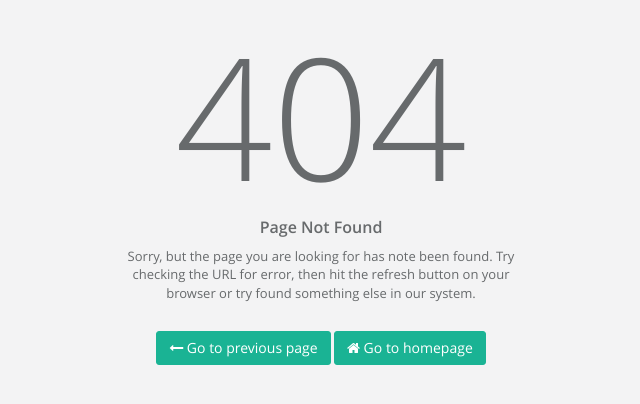
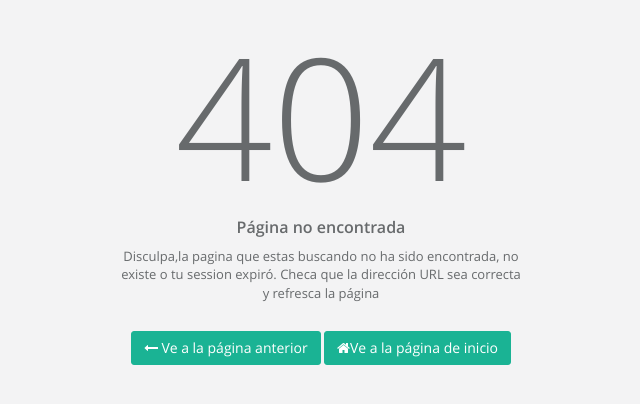
Before and after one commit to HugoMitre/IAPS-mx, a Django app: template iapsmx/templates/404.html in a window 1280 px wide. Shown: the part 148-552 px from the top of the page, without its empty margins (319-959 px from the left). Run offline with Django 3.2, Linux system fonts and the light colour scheme; the template is opened without the code that fills it, so the values that code supplies are empty; parts of the project's set-up code (start-up, migrations or seed data) failed here and were passed over; some libraries are stand-ins or nearby versions.

Commit message:
cambios paginas 404 y 500 y el zooom del base

```diff
--- a/iapsmx/encuestas/templates/encuestas/discreta/form.html
+++ b/iapsmx/encuestas/templates/encuestas/discreta/form.html
@@ -43,7 +43,7 @@
 
                 </div>
                 </div>
-                <br><br><br>
+                <br><br><br><br><br><br>
 
             {% endfor %}
 
--- a/iapsmx/iapsmx/settings.py
+++ b/iapsmx/iapsmx/settings.py
@@ -21,7 +21,7 @@ BASE_DIR = os.path.dirname(os.path.dirname(__file__))
 SECRET_KEY = '6j3^e5w9$&wdmr#7nic9fc))j)+-(e^ookvw6pp@wt8v@ir#92'
 
 # SECURITY WARNING: don't run with debug turned on in production!
-DEBUG = TEMPLATE_DEBUG = False
+DEBUG = TEMPLATE_DEBUG = True
 
 ALLOWED_HOSTS = ['127.0.0.1', 'localhost']
 
--- a/iapsmx/templates/404.html
+++ b/iapsmx/templates/404.html
@@ -24,16 +24,17 @@
 
     <div class="middle-box text-center animated fadeInDown">
         <h1>404</h1>
-        <h3 class="font-bold">Page Not Found</h3>
+        <h3 class="font-bold">Página no encontrada</h3>
 
         <div class="error-desc">
-            <p>Sorry, but the page you are looking for has note been found. Try checking the URL for error,
-                then hit the refresh button on your browser or try found something else in our system.</p>
+
+            <p>Disculpa,la pagina que estas buscando no ha sido encontrada, no existe o tu session expiró.
+                Checa que la dirección URL sea correcta y refresca la página</p>
             <br/>
-            <a class="btn btn-primary" href="{{ request.META.HTTP_REFERER }}"><i class="fa fa-long-arrow-left"></i> Go to previous page</a>
+            <a class="btn btn-primary" href="{{ request.META.HTTP_REFERER }}"><i class="fa fa-long-arrow-left"></i> Ve a la página anterior</a>
 
 
-            <a class="btn btn-primary" href="{% url "personas.views.home" %}"><i class="fa fa-home"></i> Go to homepage</a>
+            <a class="btn btn-primary" href="{% url "personas.views.home" %}"><i class="fa fa-home"></i>Ve a la página de inicio</a>
 
         </div>
     </div>
--- a/iapsmx/templates/500.html
+++ b/iapsmx/templates/500.html
@@ -31,8 +31,11 @@
         <div class="error-desc">
             <p>The server encountered something unexpected that didn't allow it to complete the request. We apologize.<br/>
             You can go back to main page: </p> <br/>
+
+            <p>El servidor encontró algo inesperado que no permitió completar la solicitud. Una disculpa.<br/>
+            Puedes regresar a la pagina principal: </p> <br/>
         <a class="btn btn-primary" href="{{ request.META.HTTP_REFERER }}"><i class="fa fa-long-arrow-left"></i> Go to previous page</a>
-
+        <a class="btn btn-primary" href="{% url "personas.views.home" %}"><i class="fa fa-home"></i>Ve a la página de inicio</a>
         </div>
     </div>
 
--- a/iapsmx/templates/base.html
+++ b/iapsmx/templates/base.html
@@ -31,7 +31,7 @@
 
 </head>
 
-<body onload="iniciarPresentacion()">
+<body onLoad="Zoom.attach()">
 
     <div id="wrapper">
 
--- a/iapsmx/templates/base2.html
+++ b/iapsmx/templates/base2.html
@@ -31,7 +31,7 @@
 
 </head>
 
-<body onload="iniciarPresentacion()">
+<body onLoad="Zoom.attach()">
 
     <div id="wrapper">
 
```
Also changed, not shown: iapsmx/db.sqlite3, 1 other file.
